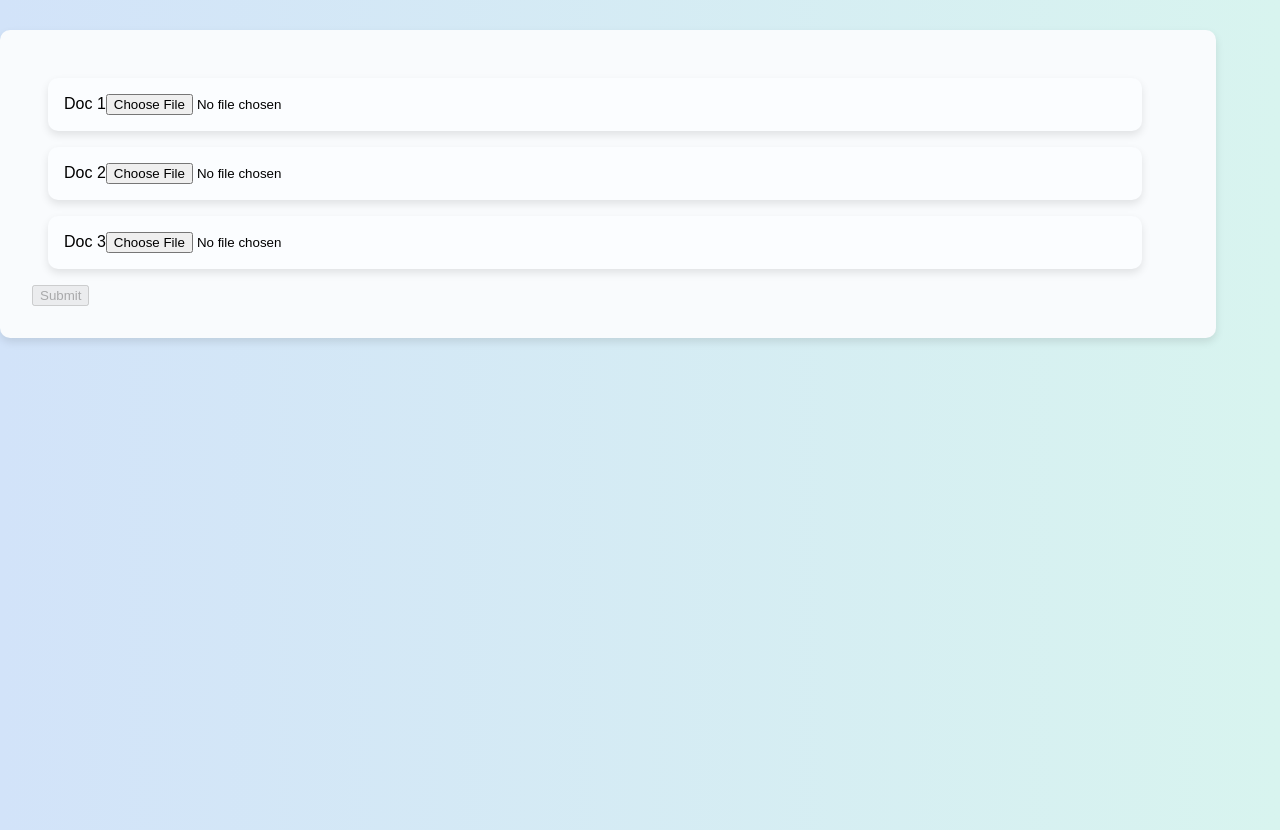
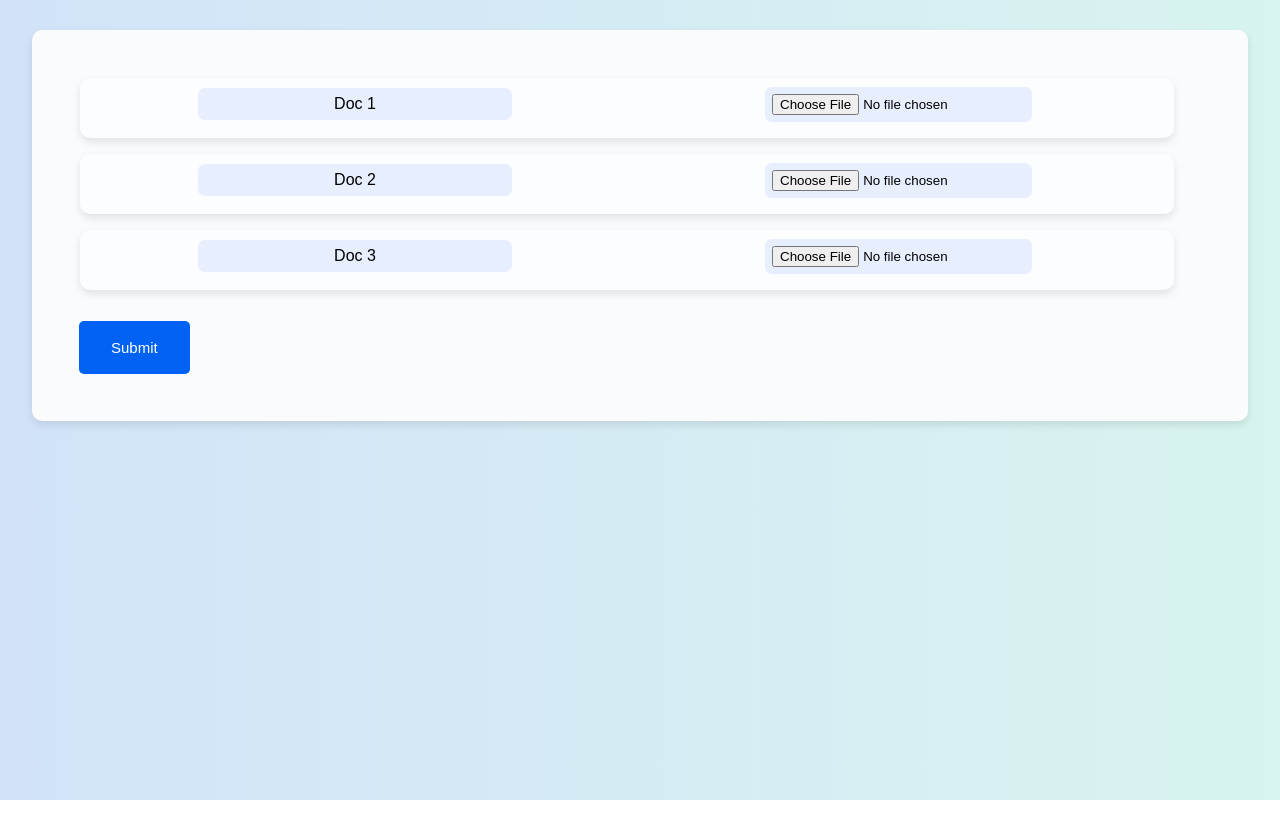
Before and after one commit to AP167/Docudeck-frontend, a React (Create React App) app: page /upload-documents in a window 1280 px wide. After the commit the page ends 800 px from the top, so only its background shows below. Built offline with nearby package versions, Linux system fonts and the light colour scheme.

Commit message:
added css

```diff
--- a/src/components/UploadDocuments.js
+++ b/src/components/UploadDocuments.js
@@ -1,6 +1,7 @@
 import React, { useState, useEffect } from 'react';
 import { FaCheckCircle } from 'react-icons/fa'; // Importing the checkmark icon from react-icons
 import { useNavigate } from 'react-router-dom';
+import './styles/UploadDocuments.css'
 
 function UploadDocument() {
   const [requiredDocs, setRequiredDocs] = useState([]);
@@ -64,19 +65,20 @@ function UploadDocument() {
 
   return (
       <form onSubmit={handleSubmit}>
-        <div className="dashboard-body">
+        <div className="dashboard-body body-container">
           <div className="card tdb-card">
               {requiredDocs.map((docName) => (
-                <div className='tender-card' key={docName}>
-                  <label>{docName}</label>
+                <div className='tender-card ' key={docName}>
+                  <label className='names'>{docName} </label>
                   <input
+                    className='file-input'
                     type="file"
                     accept="application/pdf"
                     onChange={(e) => handleFileChange(docName, e.target.files[0])}
                   />
                 </div>
               ))}
-            <button type="submit" disabled={requiredDocs.length !== Object.keys(uploadedFiles).length}>
+            <button className='primary-btn submit-btn' type="submit" disabled={requiredDocs.length !== Object.keys(uploadedFiles).length}>
               Submit
             </button>
           </div>
--- a/src/components/VendorDashboard.js
+++ b/src/components/VendorDashboard.js
@@ -38,7 +38,7 @@ const VendorDashboard = () => {
 
   return (
     <>
-      <div className="dashboard-body ">
+      <div className="dashboard-body body-container">
         <div className="card">
           <div className="tdb-card">
               <TenderList tenders={tenders} type={"vendor"} />
--- a/src/components/VendorParticipation.js
+++ b/src/components/VendorParticipation.js
@@ -60,7 +60,7 @@ const VendorParticipation = () => {
   }, {});
 
   return (
-    <div className="dashboard-body">
+    <div className="dashboard-body body-container">
       <div className='card tdb-card'>
           {Object.entries(groupedVendors).map(([tender_no, vendorsForTender]) => (
             <div className='tender-list vendorContainer' key={tender_no}>
--- /dev/null
+++ b/src/components/styles/UploadDocuments.css
@@ -0,0 +1,43 @@
+.submit-btn{
+    padding: 18px 32px;
+    margin: 15px;
+    font-size: 15px;
+}
+.submit-btn:hover{
+    background-color: #023e99;
+}
+.names{
+    /* float: left; */
+    display: inline;
+    justify-content: center;
+    text-align: center;
+    padding: 7px;
+    margin: 3px;
+    margin-left: 102px;
+    background-color: #e7eefe;
+    color: black;
+    margin-top: -6px;
+    width: auto;
+    min-width: 300px;
+    border-radius: 7px;
+}
+.file-input{
+    display: inline;
+    justify-content: center;
+    text-align: center;
+    padding: 7px;
+    margin-top: -7px;
+    margin-left: 250px;
+    background-color: #e7eefe;
+    width: auto;
+    min-width: 200px;
+    border-radius: 7px;
+}
+
+.input-card{
+    width: 60%;
+    display: block;
+    display: flex;
+    justify-content: center;
+    margin: 1rem auto;
+}
--- a/src/components/styles/UploadPdf.css
+++ b/src/components/styles/UploadPdf.css
@@ -45,9 +45,9 @@
     justify-content: center;
     background-color: #f5f5fa;
     padding: 70px;
-    margin: 40px -7px 0px;
-    height: 70vh;
-    box-shadow: inset 0px 10px 10px -10px #888888;
+    /* margin: 40px -7px 0px; */
+    height: 80vh;
+    /* box-shadow: inset 0px 10px 10px -10px #888888; */
   }
 
   .uploaded-pdf {
```
